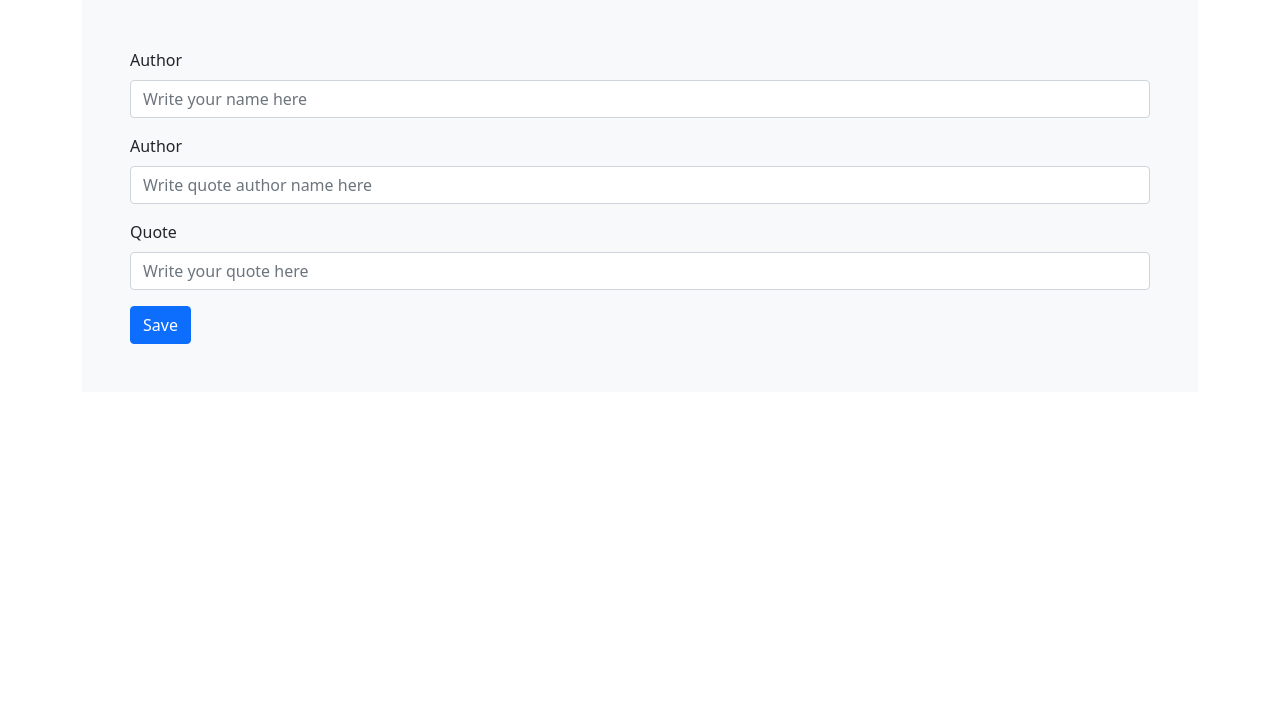
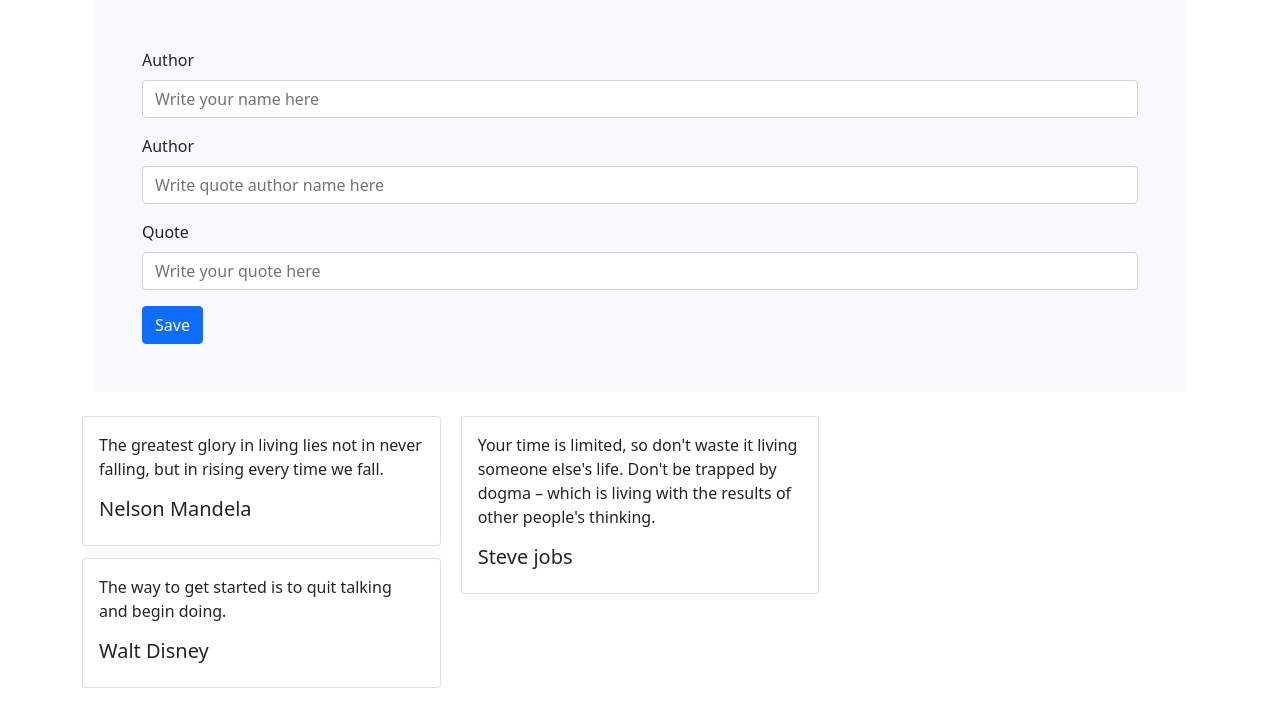
Before and after one commit to Kigunda-lilian/Angular-quote-app, an Angular app: page / in a window 1280 px wide. Shown: the top 702 px of the page. Built offline with nearby package versions, Linux system fonts and the light colour scheme.

Commit message:
Add quotes styling

```diff
--- a/src/app/quotes/quotes.component.css
+++ b/src/app/quotes/quotes.component.css
@@ -0,0 +1,22 @@
+@media (min-width: 576px) {
+  .card-columns .card {
+    display: inline-block;
+    width: 100%;
+  }
+}
+
+@media (min-width: 576px) {
+  .card-columns {
+    -webkit-column-count: 3;
+    -moz-column-count: 3;
+    column-count: 3;
+    -webkit-column-gap: 1.25rem;
+    -moz-column-gap: 1.25rem;
+    column-gap: 1.25rem;
+  }
+}
+
+.card-columns .card {
+  margin-bottom: 0.75rem
+;
+}
--- a/src/app/quotes/quotes.component.html
+++ b/src/app/quotes/quotes.component.html
@@ -1 +1,14 @@
-<app-quote-form (addQuote)="addNewQuote($event)"></app-quote-form>
+
+
+<div class="container">
+  <app-quote-form (addQuote)="addNewQuote($event)"></app-quote-form>
+  <br>
+  <div class="card-columns">
+    <div *ngFor="let quote of quotes" class="card">
+      <div class="card-body">
+        <p class="card-text">{{quote.quote}}</p>
+        <h5 class="card-title align-content-end">{{quote.author}}</h5>
+      </div>
+    </div>
+  </div>
+</div>
```
